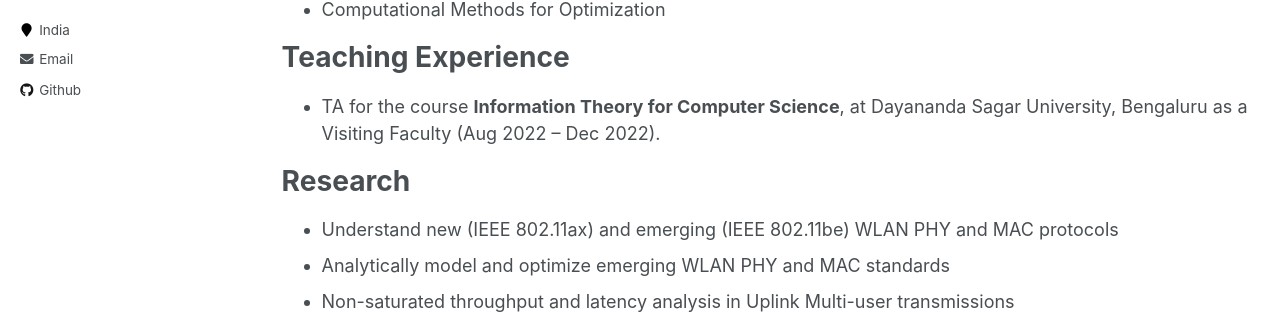
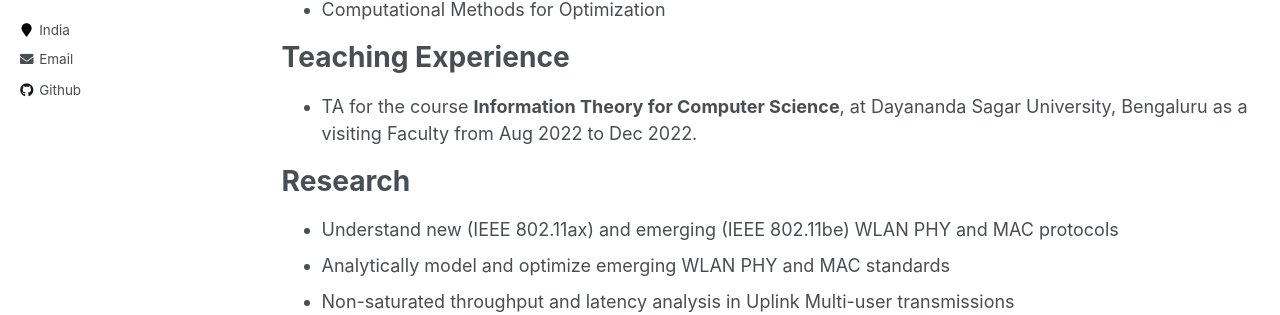
Before and after one commit to Arthi314/Arthi314.github.io, a Jekyll site: the page built from _pages/academics.md, in a window 1280 px wide and 935 px high. Shown: the part 404-719 px from the top of the window. Built offline with Jekyll 4.4.1, drawn with Linux system fonts in a browser that asks for light colours.

Commit message:
Update academics.md

```diff
--- a/_pages/academics.md
+++ b/_pages/academics.md
@@ -22,7 +22,7 @@ Courses
 
 Teaching Experience
 ======
-* TA for the course **Information Theory for Computer Science**, at Dayananda Sagar University, Bengaluru as a Visiting Faculty (Aug 2022 – Dec 2022).
+* TA for the course **Information Theory for Computer Science**, at Dayananda Sagar University, Bengaluru as a visiting Faculty from Aug 2022 to Dec 2022.
 
 Research
 ======
```
